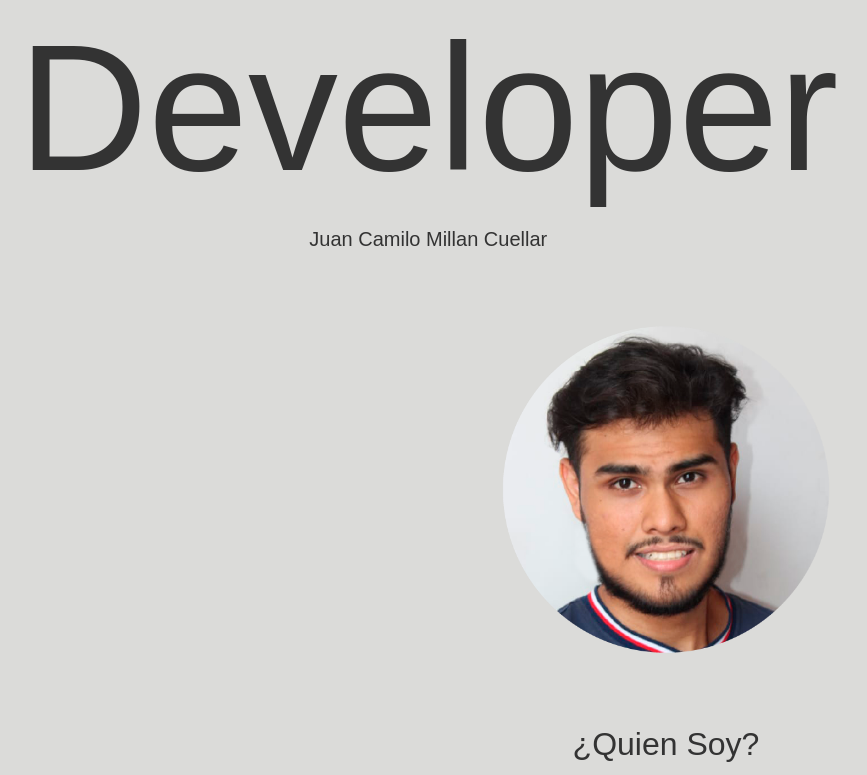
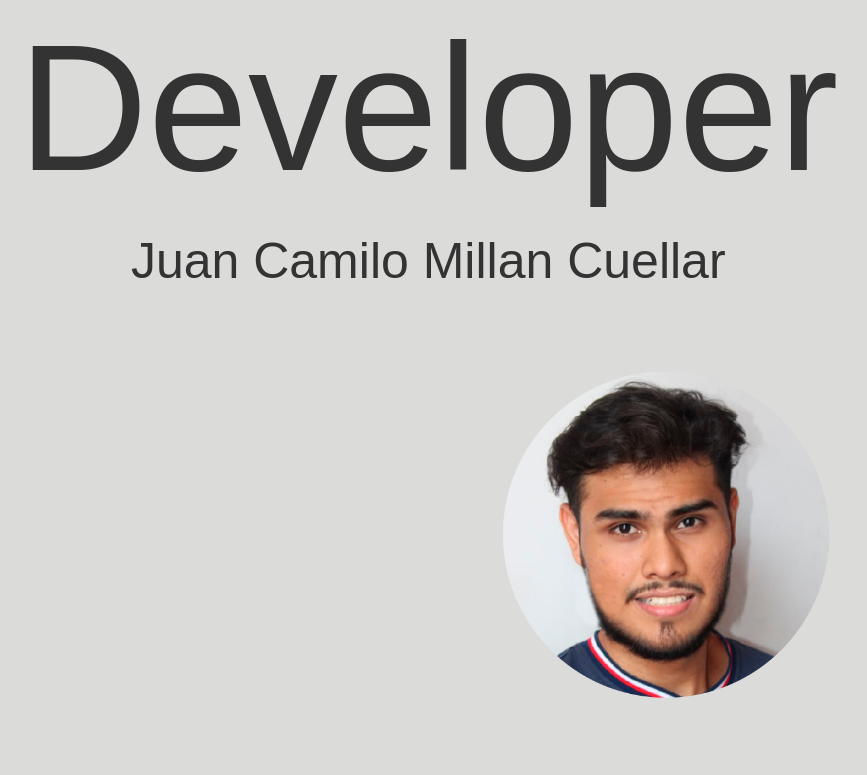
Before and after one commit to camiloM189/Portafolio-Cv, a React (Vite) app: page / in a window 1536 px wide. Shown: the top 775 px of the page, without its empty margins (102-969 px from the left). Built offline with nearby package versions, Linux system fonts and the light colour scheme.

Commit message:
changes in QuienSoy 3

```diff
--- a/src/style.css
+++ b/src/style.css
@@ -233,7 +233,7 @@ body{
   .article-developer-p{
     margin: 0;
     margin-top: -2%;
-    font-size: 20px;
+    font-size: 46px;
   }
 }
 @media (min-width: 1400px){
@@ -241,7 +241,7 @@ body{
   .article-developer-p{
     margin: 0;
     margin-top: 0%;
-    font-size: 20px;
+    font-size: 50px;
   }
 
 }
```
